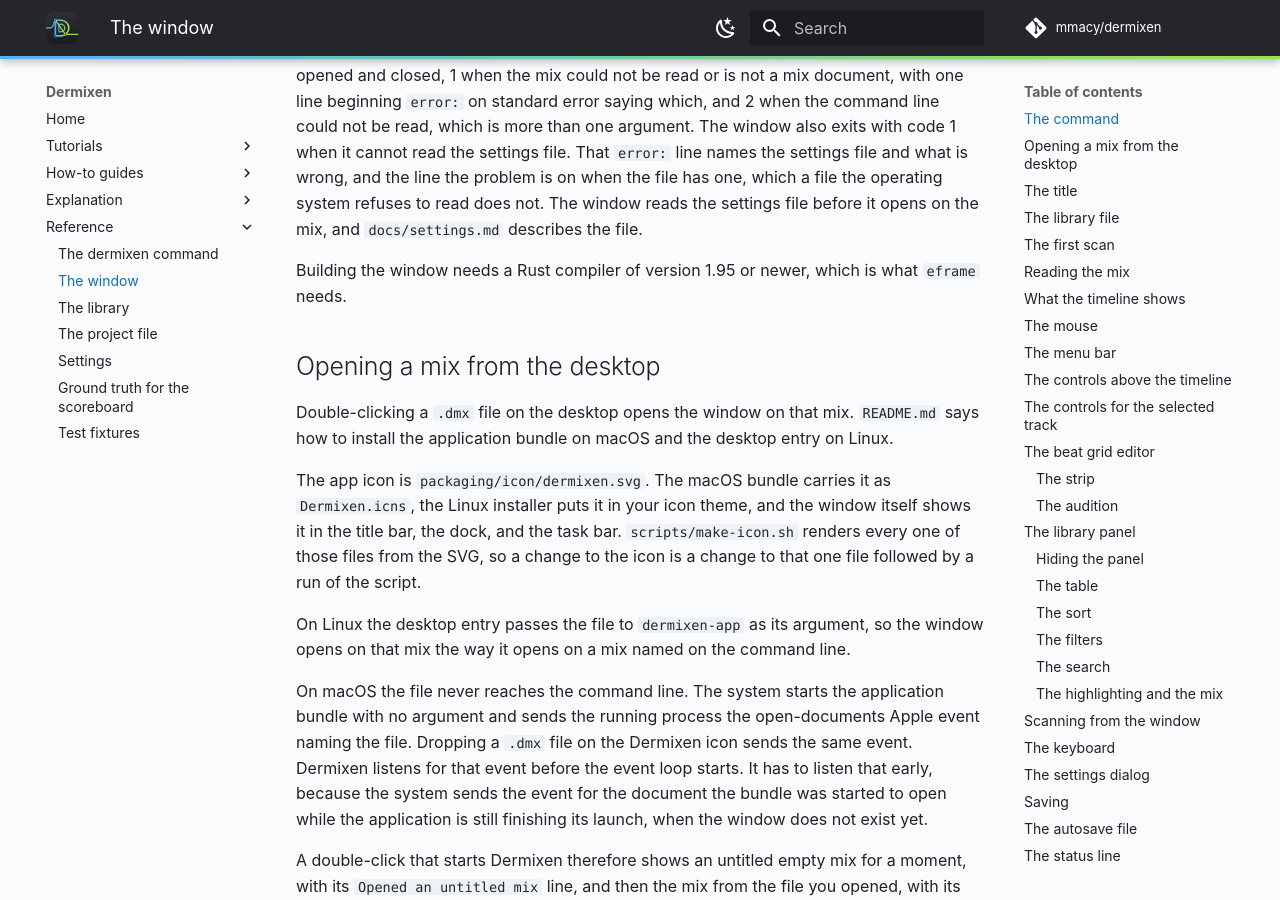
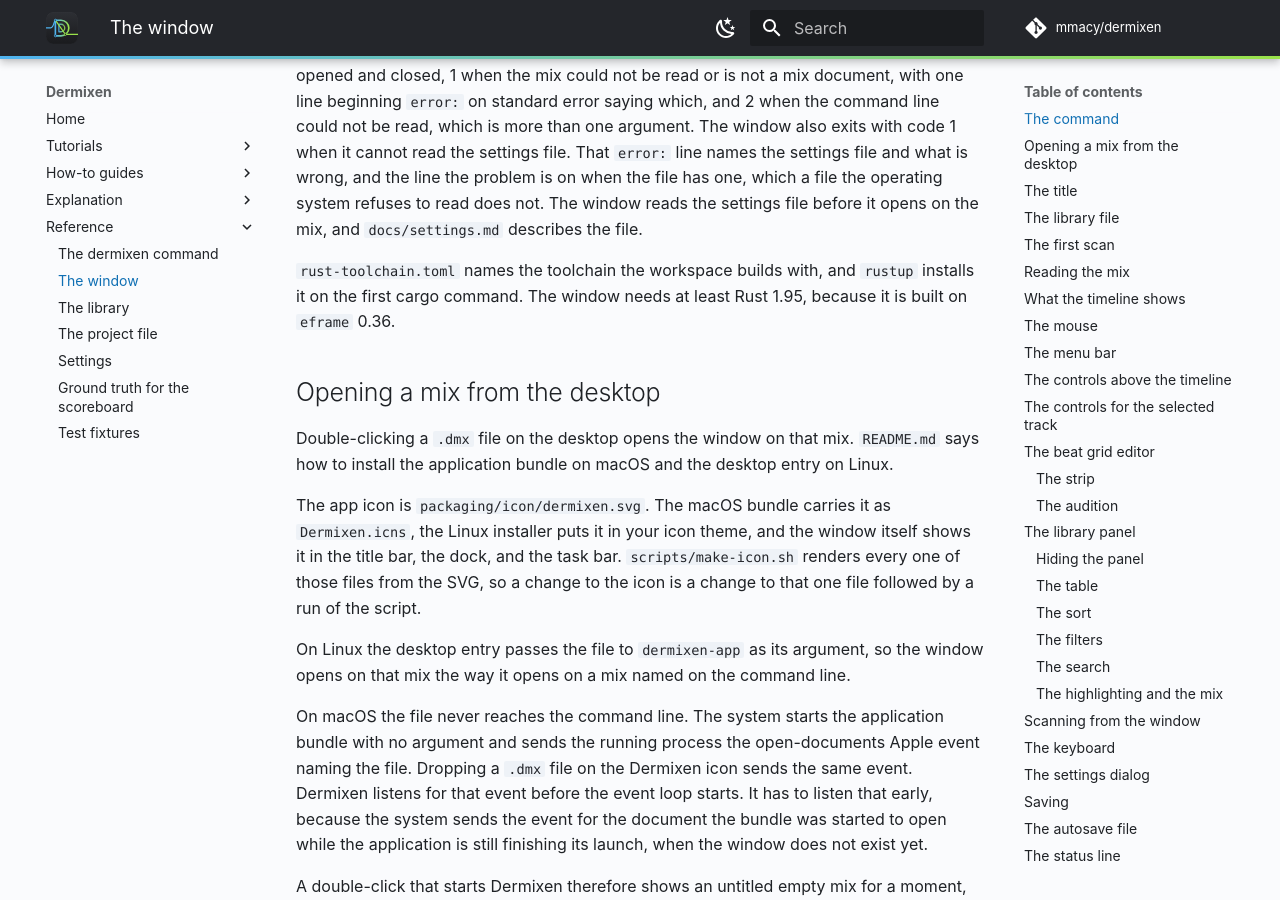
Before and after one commit to mmacy/dermixen, an MkDocs documentation site: the page built from docs/window.md, in a window 1280 px wide and 900 px high, scrolled down 1004 px. Built offline with MkDocs 1.6.1 and Material for MkDocs 9.7.7, drawn with Linux system fonts in a browser that asks for light colours; comment, search, counter and statistics services are not loaded.

Commit message:
Describe the pinned toolchain instead of rustup update stable
README.md, CLAUDE.md, and docs/window.md said the workspace needs Rust
1.95 or newer and that rustup update stable brings a toolchain up to
date. rust-toolchain.toml now pins the toolchain, so they instead say
that rust-toolchain.toml names the toolchain the workspace builds
with and that rustup installs it on the first cargo command, while
keeping the fact that the window needs at least Rust 1.95 because it's
built on eframe 0.36.

CONTRIBUTING.md gains one sentence saying that rust-toolchain.toml
pins the toolchain continuous integration and scripts/check.sh build
with.

CLAUDE.md's sentence about what cargo deny check confirms is now three
short sentences instead of one long one.

Claude-Session: https://claude.ai/code/session_012fYvX5eJ3QYfMC5wLDVvEf

```diff
--- a/docs/window.md
+++ b/docs/window.md
@@ -18,7 +18,7 @@ The window prints one line on standard error for the mix it opens: `Opened` and
 
 `dermixen-app --help` prints the usage and exits with code 0. The exit codes otherwise match the `dermixen` command as `docs/cli.md` describes them: 0 when the window opened and closed, 1 when the mix could not be read or is not a mix document, with one line beginning `error:` on standard error saying which, and 2 when the command line could not be read, which is more than one argument. The window also exits with code 1 when it cannot read the settings file. That `error:` line names the settings file and what is wrong, and the line the problem is on when the file has one, which a file the operating system refuses to read does not. The window reads the settings file before it opens on the mix, and `docs/settings.md` describes the file.
 
-Building the window needs a Rust compiler of version 1.95 or newer, which is what `eframe` needs.
+`rust-toolchain.toml` names the toolchain the workspace builds with, and `rustup` installs it on the first cargo command. The window needs at least Rust 1.95, because it is built on `eframe` 0.36.
 
 ## Opening a mix from the desktop
 
```
Also changed, not shown: CLAUDE.md (+2 -2 lines), CONTRIBUTING.md (+1 -1 lines), README.md (+1 -1 lines).
